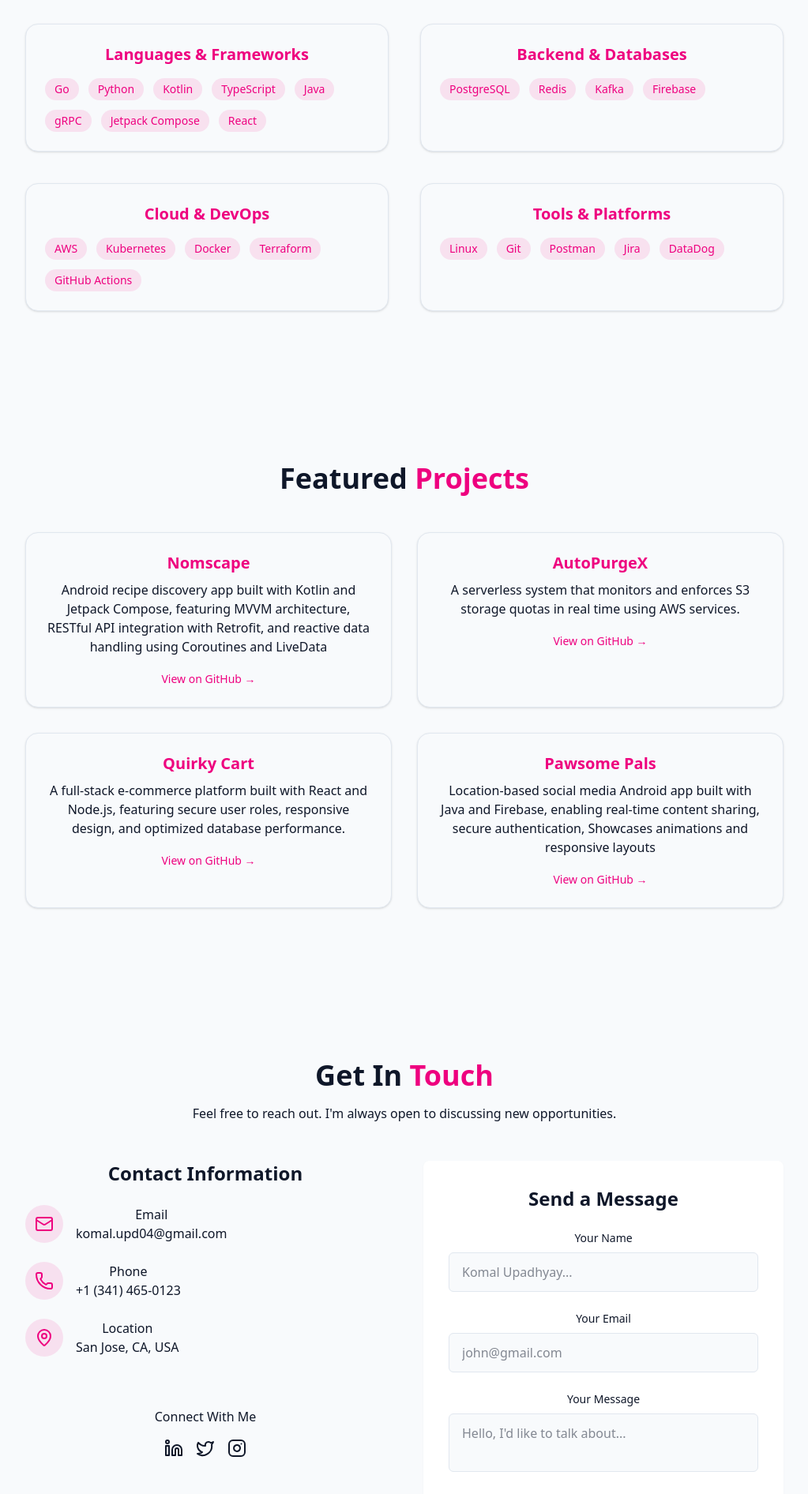
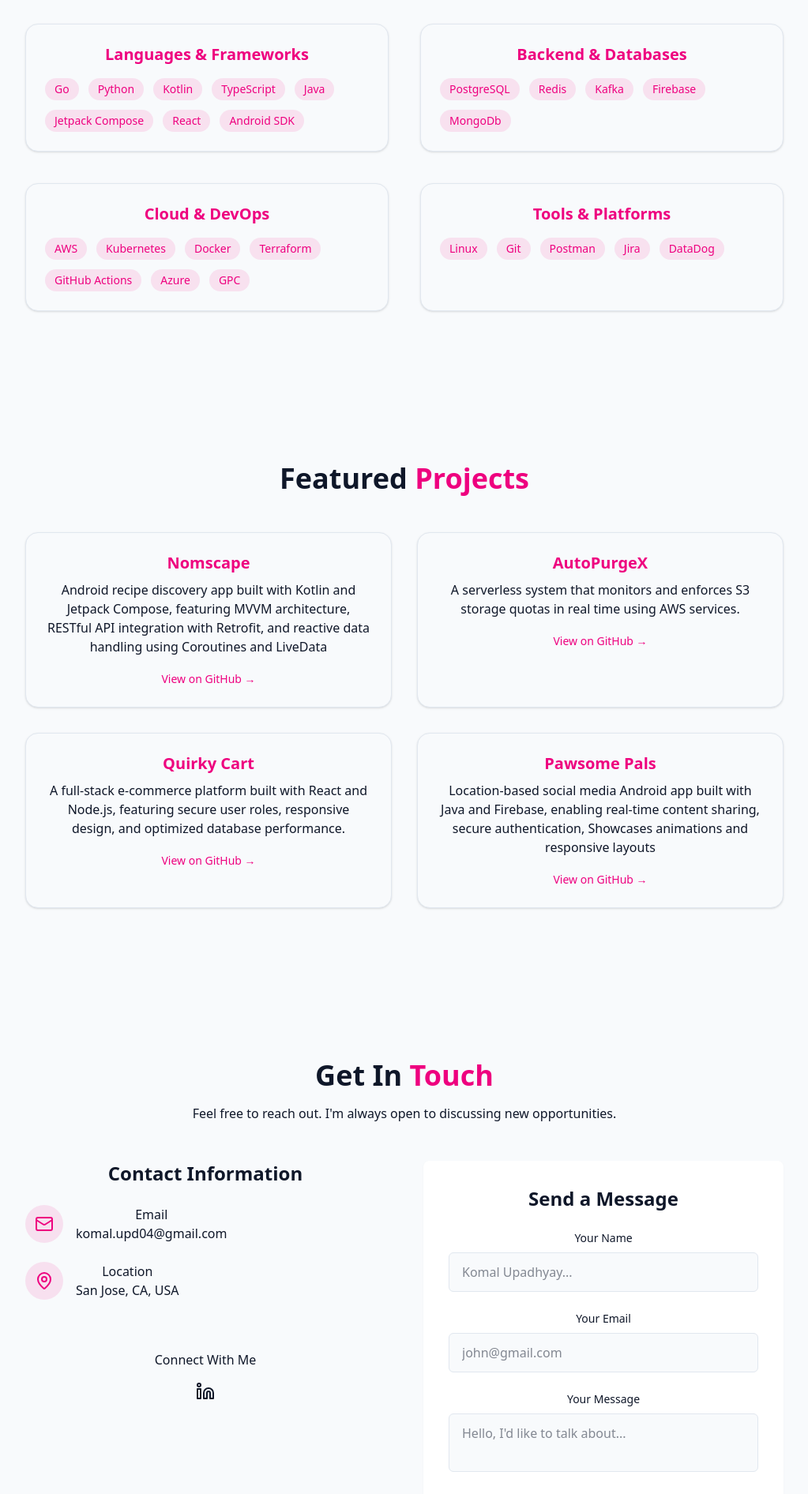
Before and after one commit to komalup1991/komalup1991.github.io, a React (Vite) app: page / in a window 1280 px wide. Shown: the part 1660-3552 px from the top of the page at 79% size, without its empty margins (128-1151 px from the left). Built offline with nearby package versions, Linux system fonts and the light colour scheme.

Commit message:
Switch to HashRouter for GitHub Pages

```diff
--- a/src/components/Contact.jsx
+++ b/src/components/Contact.jsx
@@ -65,20 +65,6 @@ import {
                 </div>
                 <div className="flex items-start space-x-4">
                   <div className="p-3 rounded-full bg-primary/10">
-                    <Phone className="h-6 w-6 text-primary" />{" "}
-                  </div>
-                  <div>
-                    <h4 className="font-medium"> Phone</h4>
-                    <a
-                      href="tel:+3414650123"
-                      className="text-muted-foreground hover:text-primary transition-colors"
-                    >
-                      +1 (341) 465-0123
-                    </a>
-                  </div>
-                </div>
-                <div className="flex items-start space-x-4">
-                  <div className="p-3 rounded-full bg-primary/10">
                     <MapPin className="h-6 w-6 text-primary" />{" "}
                   </div>
                   <div>
@@ -93,14 +79,8 @@ import {
               <div className="pt-8">
                 <h4 className="font-medium mb-4"> Connect With Me</h4>
                 <div className="flex space-x-4 justify-center">
-                  <a href="#" target="_blank">
+                  <a href="https://www.linkedin.com/in/komal-upadhyay-aa69335a/" target="_blank">
                     <Linkedin />
-                  </a>
-                  <a href="#" target="_blank">
-                    <Twitter />
-                  </a>
-                  <a href="#" target="_blank">
-                    <Instagram />
                   </a>
                 </div>
               </div>
--- a/src/components/Skills.jsx
+++ b/src/components/Skills.jsx
@@ -6,19 +6,19 @@ export const SkillsSection = () => {
       {
         category: "Languages & Frameworks",
         items: [
-          "Go", "Python", "Kotlin", "TypeScript", "Java", "gRPC", "Jetpack Compose", "React"
+          "Go", "Python", "Kotlin", "TypeScript", "Java", "Jetpack Compose", "React", "Android SDK"
         ],
       },
       {
         category: "Backend & Databases",
         items: [
-          "PostgreSQL", "Redis", "Kafka", "Firebase"
+          "PostgreSQL", "Redis", "Kafka", "Firebase","MongoDb"
         ],
       },
       {
         category: "Cloud & DevOps",
         items: [
-          "AWS", "Kubernetes", "Docker", "Terraform", "GitHub Actions"
+          "AWS", "Kubernetes", "Docker", "Terraform", "GitHub Actions", "Azure", "GPC"
         ],
       },
       {
```
